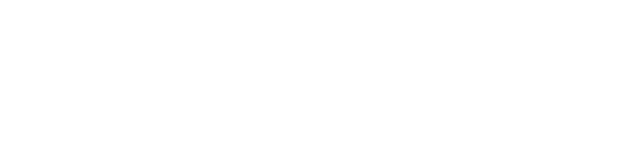
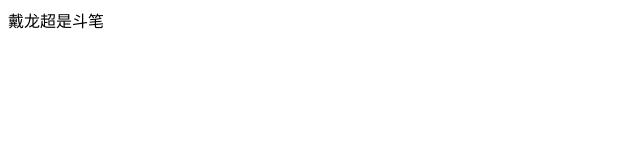
Before and after one commit to dailongchao/bbb, a plain HTML site: page index.html in a window 1280 px wide. Shown: the whole page, without its empty margins (0-640 px from the left). Drawn offline with Linux system fonts and the light colour scheme.

Commit message:
123
213123

```diff
--- a/index.html
+++ b/index.html
@@ -5,5 +5,6 @@
 		<title></title>
 	</head>
 	<body>
+		戴龙超是斗笔
 	</body>
 </html>
```
